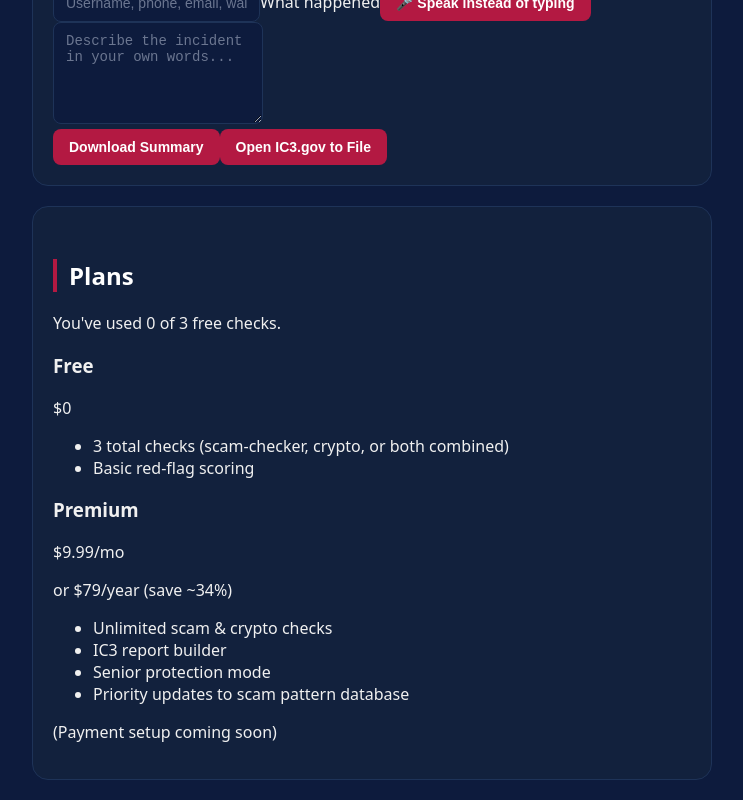
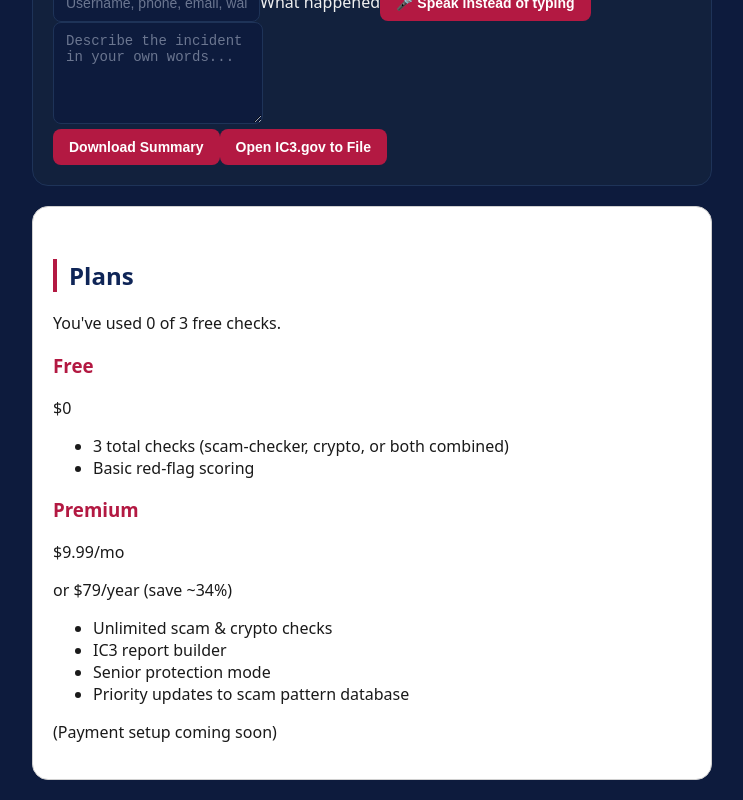
Before and after one commit to messagerangelhelper-code/ScamShield, a React (Vite) app in the folder app/: page / in a window 1280 px wide. Shown: the part 3043-3843 px from the top of the page, without its empty margins (268-1011 px from the left). Built offline with nearby package versions, Linux system fonts and the light colour scheme; no server answers.

Commit message:
Update index.css edit

```diff
--- a/app/src/index.css
+++ b/app/src/index.css
@@ -196,3 +196,21 @@ button:hover {
   color: #7a7a7a;
   line-height: 1.5;
 }
+.pricing-plans {
+  background: #ffffff;
+  border: 1px solid #d0d0d0;
+}
+
+.pricing-plans h2 {
+  color: #0f2557;
+  border-left-color: #b31942;
+}
+
+.pricing-plans p,
+.pricing-plans li {
+  color: #1a1a1a;
+}
+
+.pricing-plans h3 {
+  color: #b31942;
+}
```
